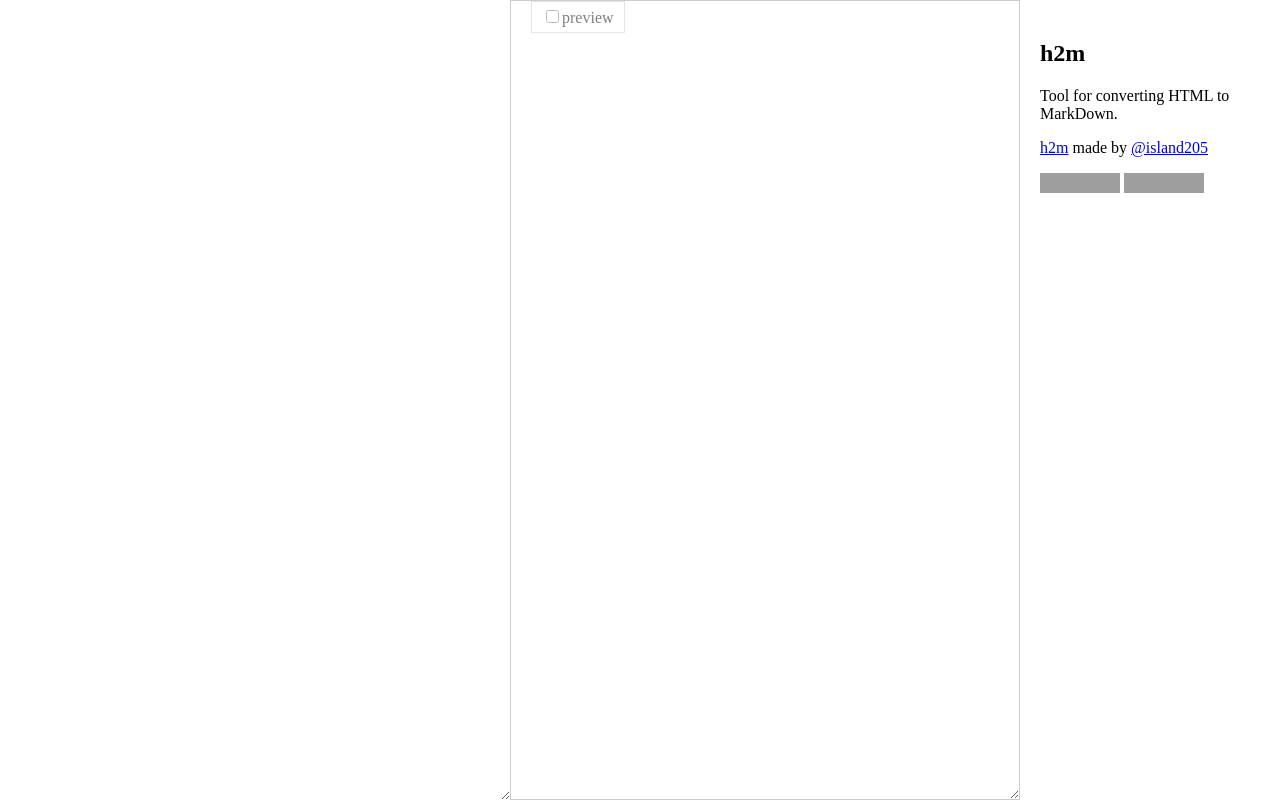
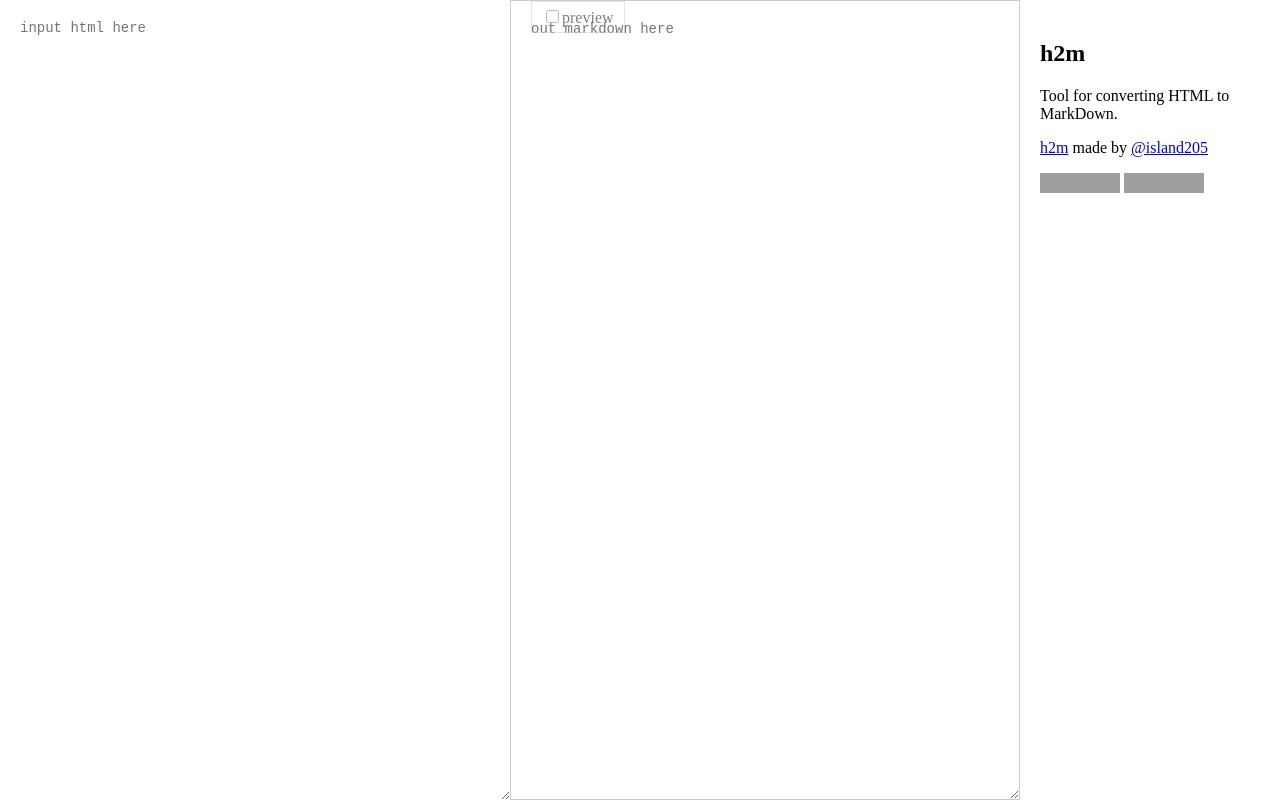
Before and after one commit to cnbugs1059/island205, a website with bundled scripts: page index.html in a window 1280 px wide. Built offline with nearby package versions, Linux system fonts and the light colour scheme; grey boxes are pictures that could not be loaded.

Commit message:
add placeholder

```diff
--- a/index.html
+++ b/index.html
@@ -8,10 +8,10 @@
   <body>
     <div class="converter">
       <div class="html-editor">
-        <textarea id="html"></textarea>
+        <textarea id="html" placeholder="input html here"></textarea>
       </div>
       <div class="markdown-editor">
-        <textarea id="markdown"></textarea>
+        <textarea id="markdown" placeholder="out markdown here"></textarea>
         <div class="markdown-previewer"></div>
         <div class="preview-toggle">
           <label><input type="checkbox" id="preview-checker" />preview</label>
```
